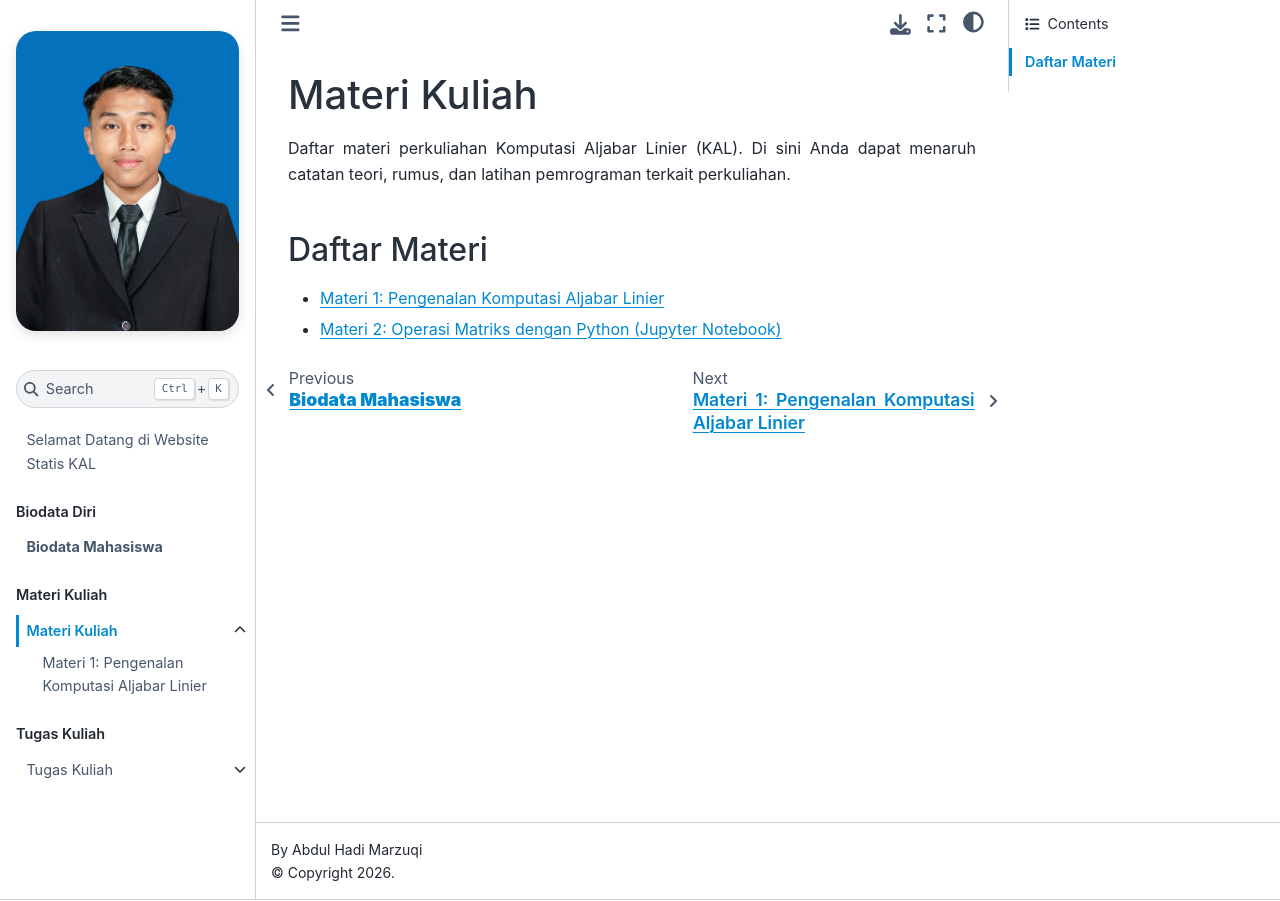
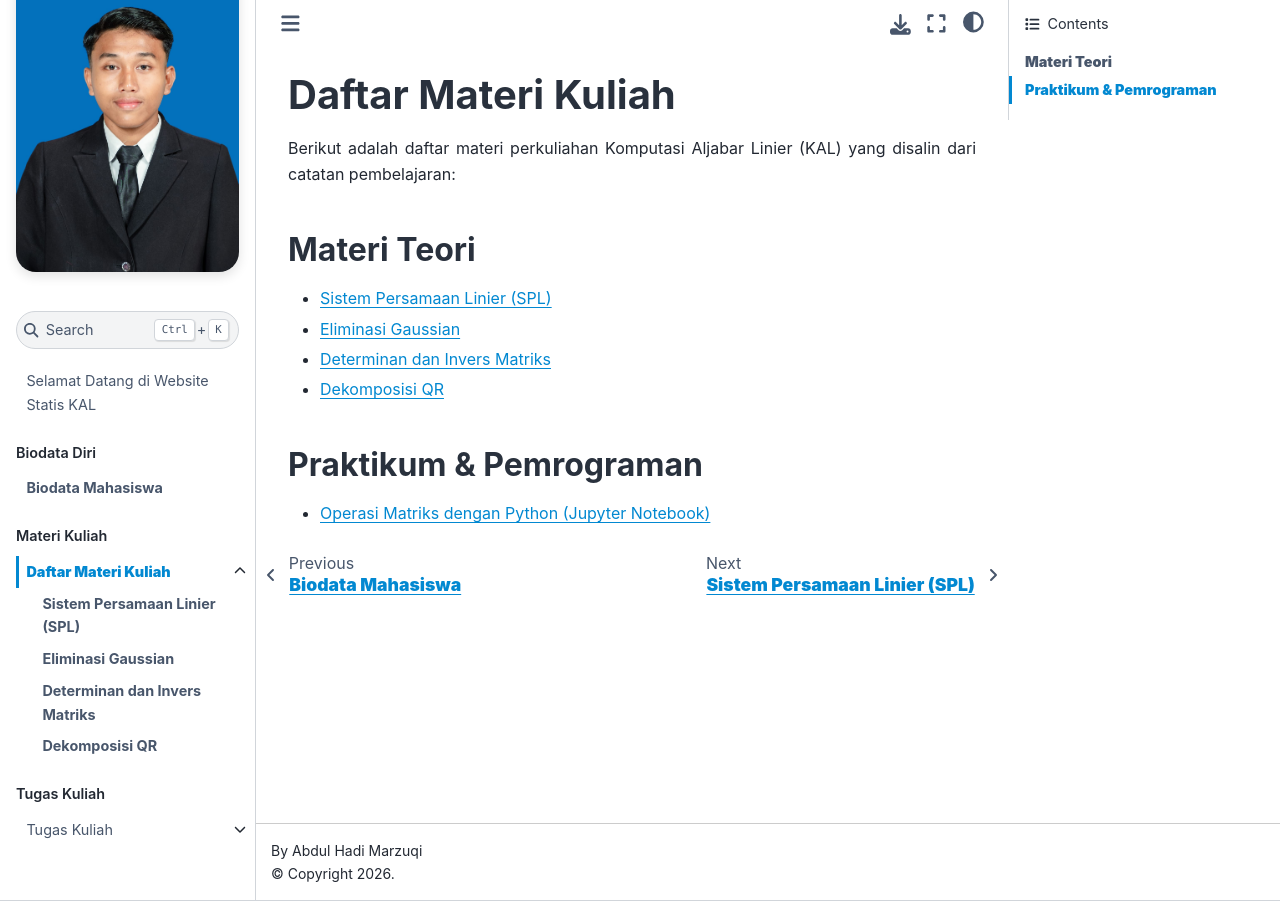
Before and after one commit to DenJuqiMarzuqi/250411100146_KAL, a Jupyter Book: the page built from materi/index.md, in a window 1280 px wide. Built offline with Jupyter Book 1.0.4 settings and Sphinx 7.4.7 and the Sphinx Book theme 1.1.4, drawn with Linux system fonts in a browser that asks for light colours; pages that are not in the unit, such as notebooks, are missing from menus.

Commit message:
Salin materi SPL, Eliminasi Gaussian, Determinan Invers, dan Dekomposisi QR dari website teman, format rumus ke LaTeX, dan buat tebal judul di menu kanan

```diff
--- a/_static/custom.css
+++ b/_static/custom.css
@@ -45,3 +45,14 @@
   text-align: justify !important;
   text-justify: inter-word !important; /* Optimasi perataan spasi antar kata */
 }
+
+/* Memformat Table of Contents (sidebar kanan halaman / page-toc) */
+/* Setiap tautan judul utama tingkat h2 dibuat tebal (bold) */
+.bd-sidebar-secondary .page-toc ul.visible > li > a {
+  font-weight: bold !important;
+}
+
+/* Tautan sub-judul tingkat h3 atau di bawahnya dibuat biasa (normal weight) */
+.bd-sidebar-secondary .page-toc ul.visible > li > ul a {
+  font-weight: normal !important;
+}
--- a/_toc.yml
+++ b/_toc.yml
@@ -9,7 +9,10 @@
     chapters:
       - file: materi/index
         sections:
-          - file: materi/materi_1
+          - file: materi/spl
+          - file: materi/eliminasi_gaussian
+          - file: materi/determinan_invers
+          - file: materi/dekomposisi_qr
           - file: materi/notebook_contoh
   - caption: Tugas Kuliah
     chapters:
--- a/materi/index.md
+++ b/materi/index.md
@@ -1,7 +1,12 @@
-# Materi Kuliah
+# **Daftar Materi Kuliah**
 
-Daftar materi perkuliahan Komputasi Aljabar Linier (KAL). Di sini Anda dapat menaruh catatan teori, rumus, dan latihan pemrograman terkait perkuliahan.
+Berikut adalah daftar materi perkuliahan Komputasi Aljabar Linier (KAL) yang disalin dari catatan pembelajaran:
 
-## Daftar Materi
-* [Materi 1: Pengenalan Komputasi Aljabar Linier](materi_1.md)
-* [Materi 2: Operasi Matriks dengan Python (Jupyter Notebook)](notebook_contoh.ipynb)
+## **Materi Teori**
+* [Sistem Persamaan Linier (SPL)](spl.md)
+* [Eliminasi Gaussian](eliminasi_gaussian.md)
+* [Determinan dan Invers Matriks](determinan_invers.md)
+* [Dekomposisi QR](dekomposisi_qr.md)
+
+## **Praktikum & Pemrograman**
+* [Operasi Matriks dengan Python (Jupyter Notebook)](notebook_contoh.ipynb)
```
Also changed, not shown: materi/dekomposisi_qr.md (added, +32 -0 lines), materi/determinan_invers.md (added, +65 -0 lines), materi/eliminasi_gaussian.md (added, +52 -0 lines), materi/materi_1.md (deleted, +0 -30 lines), materi/spl.md (added, +119 -0 lines).
